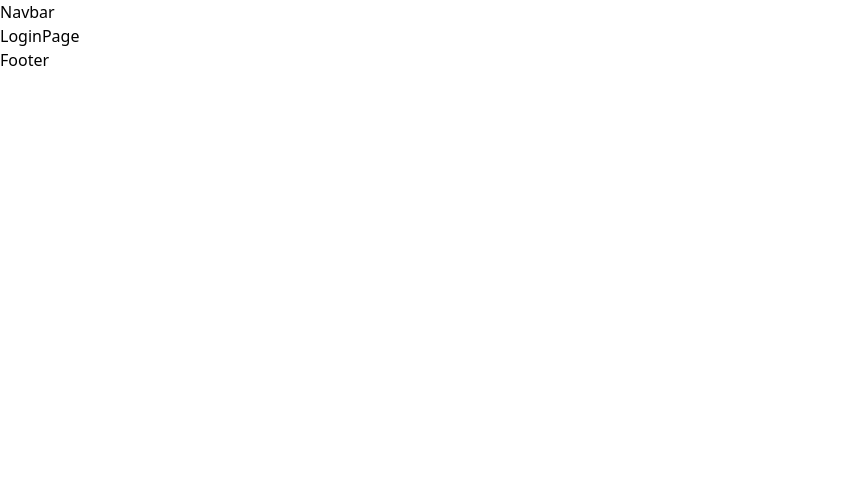
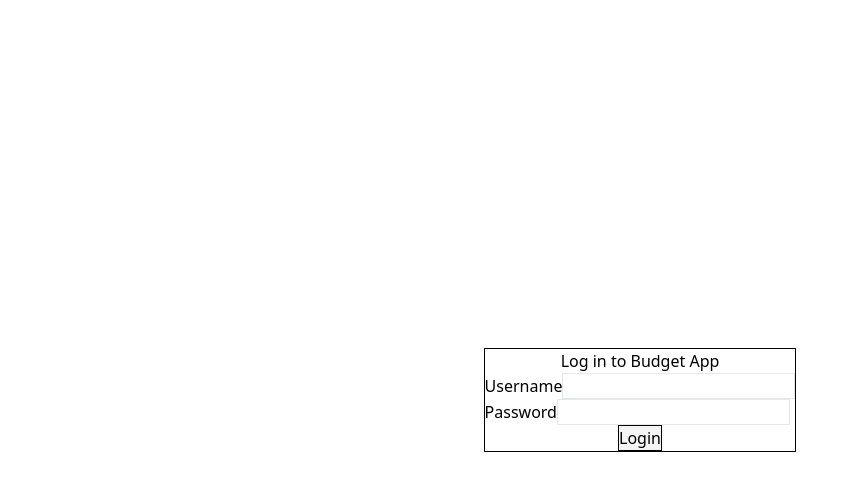
Before and after one commit to franciskershaw/budget-app, a React (Vite) app in the folder client/: page / in a window 1280 px wide. Shown: the top 490 px of the page, without its empty margins (0-858 px from the left). Built offline with nearby package versions, Linux system fonts and the light colour scheme.

Commit message:
track login form state

```diff
--- a/client/src/App.tsx
+++ b/client/src/App.tsx
@@ -5,7 +5,6 @@ import SharedLayout from './layout/SharedLayout';
 
 function App(): ReactElement {
   return (
-    <div>
     <BrowserRouter>
       <Routes>
         <Route path="/" element={<SharedLayout />}>
@@ -13,7 +12,6 @@ function App(): ReactElement {
         </Route>
       </Routes>
     </BrowserRouter>
-    </div>
   );
 }
 
--- a/client/src/layout/SharedLayout.tsx
+++ b/client/src/layout/SharedLayout.tsx
@@ -4,11 +4,11 @@ import { ReactElement } from 'react';
 const SharedLayout = (): ReactElement => {
   return (
     <>
-      <nav>Navbar</nav>
+      {/* <nav>Navbar</nav> */}
       <main>
         <Outlet />
       </main>
-      <footer>Footer</footer>
+      {/* <footer>Footer</footer> */}
     </>
   );
 };
--- a/client/src/pages/LoginPage/LoginPage.tsx
+++ b/client/src/pages/LoginPage/LoginPage.tsx
@@ -1,7 +1,53 @@
-import { ReactElement } from 'react';
+import { FC, ReactElement, useState } from 'react';
 
-const LoginPage = (): ReactElement => {
-  return <div>LoginPage</div>;
+interface LoginPageState {
+  username: string;
+  password: string;
+}
+
+const LoginPage: FC = (): ReactElement => {
+  const [formData, setFormData] = useState<LoginPageState>({
+    username: '',
+    password: '',
+  });
+
+  const onChange = (e: React.ChangeEvent<HTMLInputElement>) => {
+    setFormData((prevState) => ({
+      ...prevState,
+      [e.target.name]: e.target.value,
+    }));
+  };
+
+  return (
+    <div className="h-screen flex justify-center items-center">
+      <form className="border border-black">
+        <h1 className="text-center">Log in to Budget App</h1>
+        <div>
+          <label htmlFor="">Username</label>
+          <input
+            name="username"
+            value={formData.username}
+            onChange={onChange}
+            className="border"
+            type="text"
+          />
+        </div>
+        <div>
+          <label htmlFor="">Password</label>
+          <input
+            name="password"
+            value={formData.password}
+            onChange={onChange}
+            className="border"
+            type="password"
+          />
+        </div>
+        <div className="text-center">
+          <button className="training-wheels">Login</button>
+        </div>
+      </form>
+    </div>
+  );
 };
 
 export default LoginPage;
```
Lines whose indentation alone changed are shown as unchanged.
